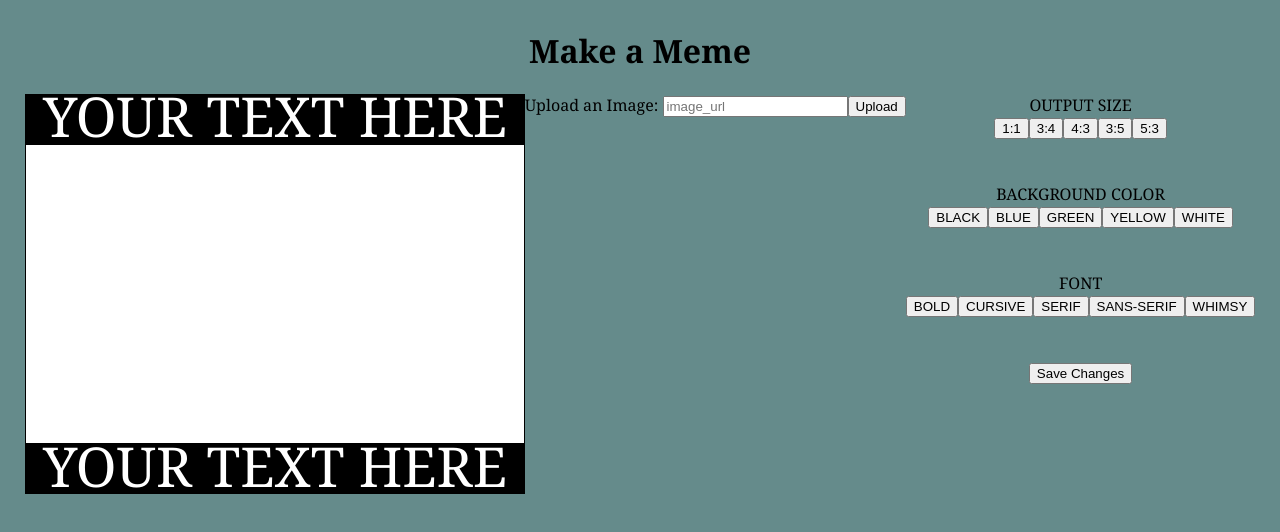
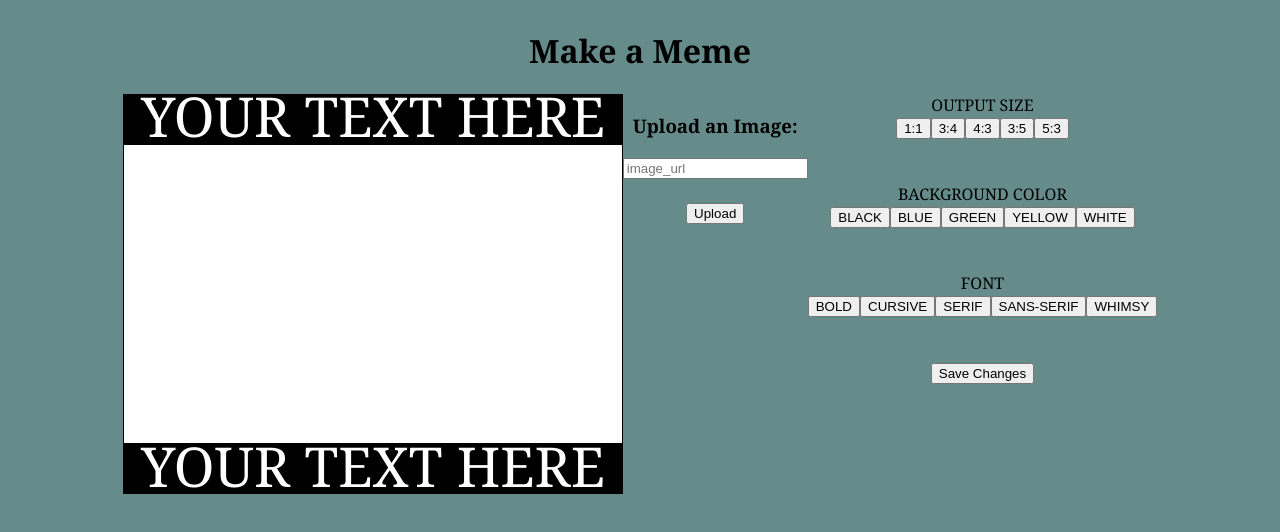
Before and after one commit to amandena/react-meme-generator, a React (Create React App) app: page / in a window 1280 px wide. Shown: the top 532 px of the page. Built offline with nearby package versions, Linux system fonts and the light colour scheme.

Commit message:
added constructor with initial state and edited form

```diff
--- a/src/components/UploadForm.js
+++ b/src/components/UploadForm.js
@@ -1,12 +1,24 @@
 import React from 'react'
 
 class UploadForm extends React.Component {
+  constructor() {
+    super()
+    this.state = {
+      uploadForm: {
+        image_url: ''
+      }
+    }
+  }
+
   render() {
     return(
       <div className='upload'>
         <form>
-          <label>Upload an Image: </label>
+          <h3>Upload an Image:</h3>
+
           <input type='text' placeholder='image_url'></input>
+
+          <br/><br/>
 
           <input type='submit' value='Upload'/>
         </form>
```
